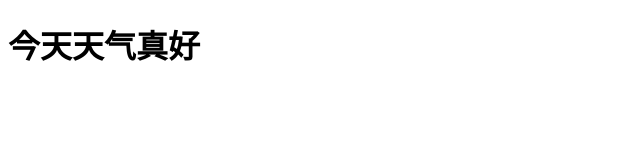
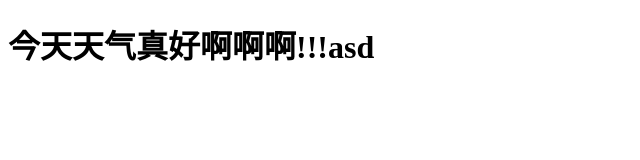
Before and after one commit to JanlyH/testReact, a plain HTML site: page index.html in a window 1280 px wide. Shown: the whole page, without its empty margins (0-640 px from the left). Drawn offline with Linux system fonts and the light colour scheme.

Commit message:
第二次修改

```diff
--- a/index.html
+++ b/index.html
@@ -5,6 +5,6 @@
         <title>测试</title>
     </head>
     <body>
-            <h1>今天天气真好</h1>
+            <h1>今天天气真好啊啊啊!!!asd</h1>
     </body>
 </html>
```
